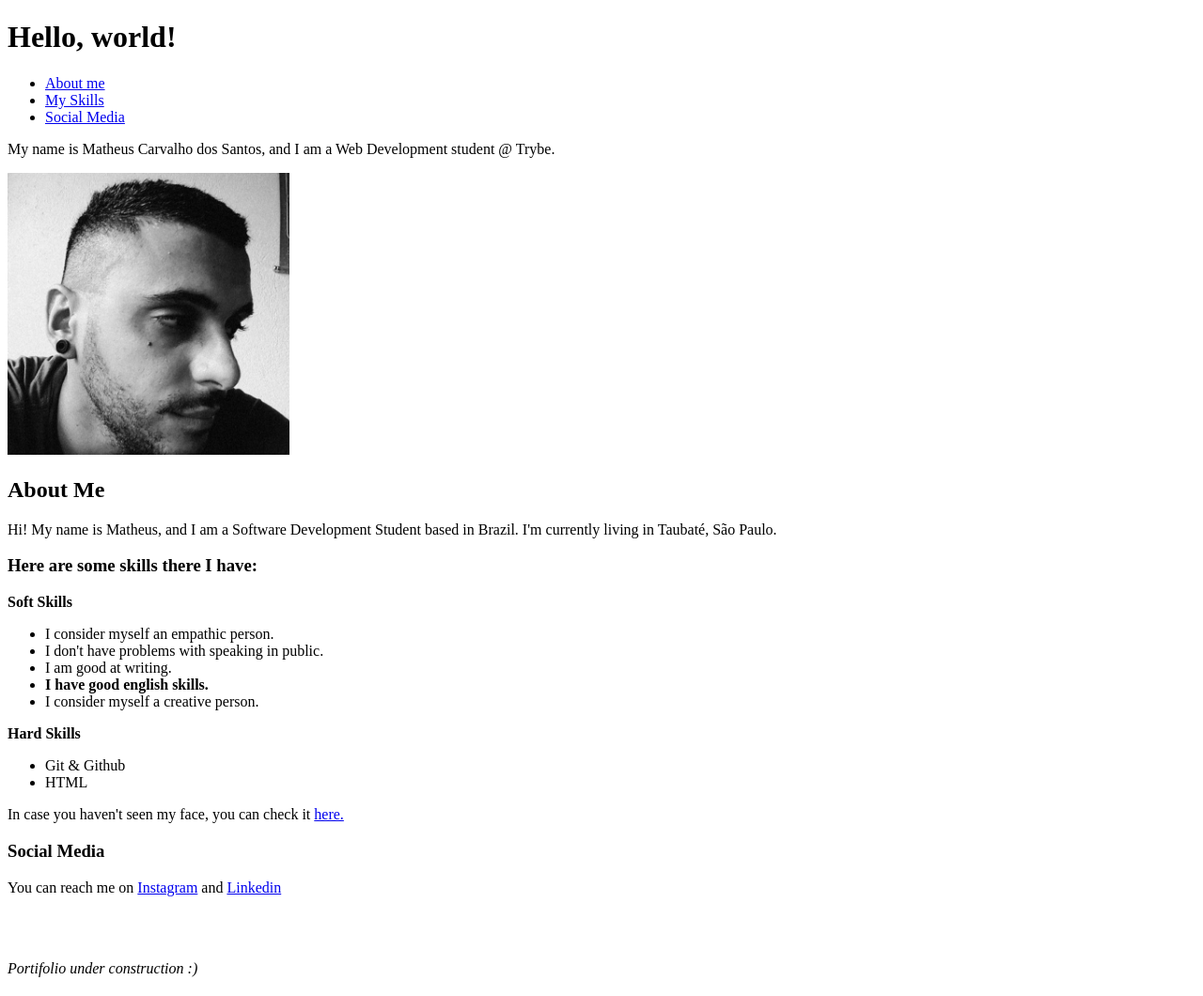
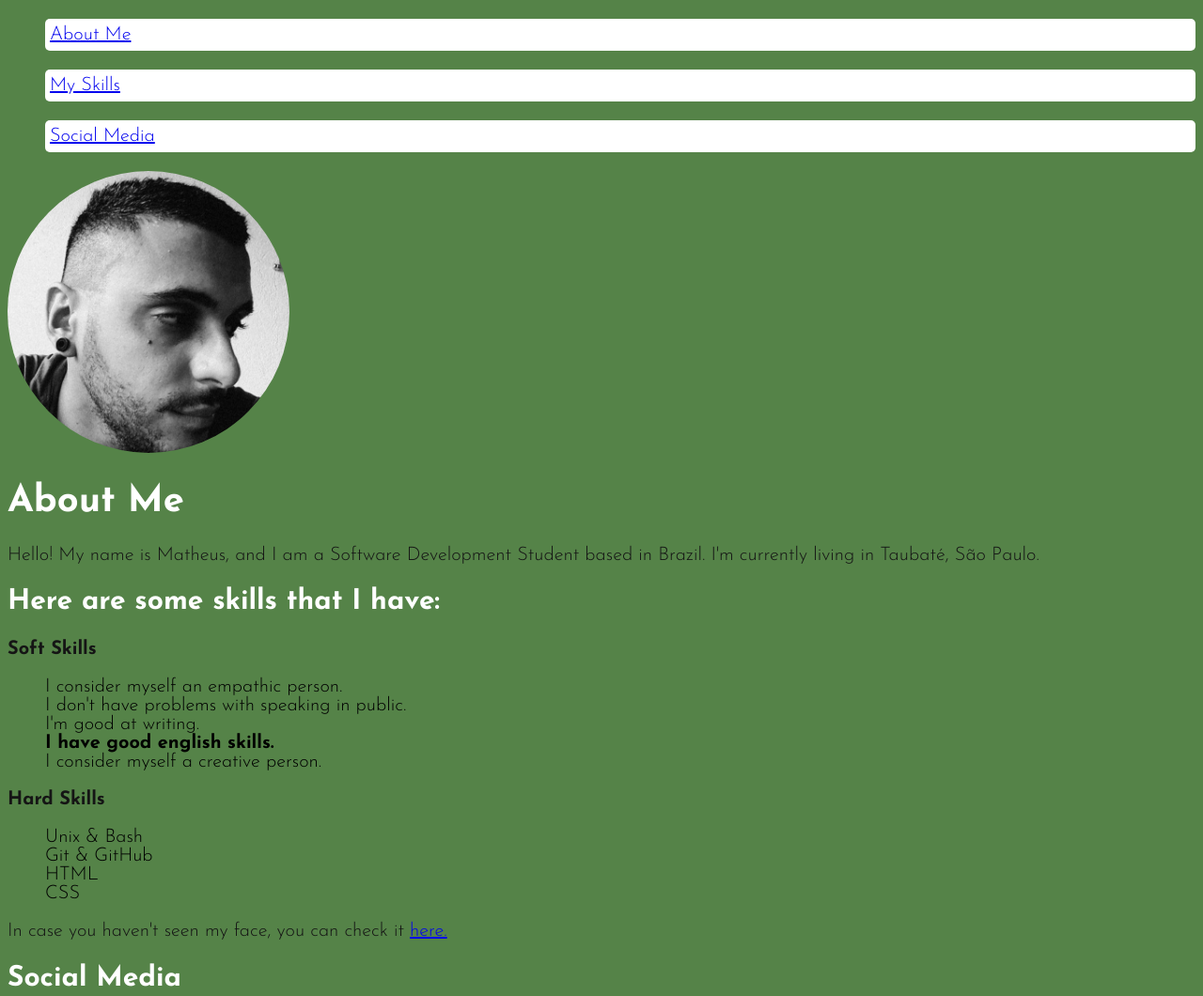
Before and after one commit to matheuscarvalhoscm/matheuscarvalhoscm.github.io, a plain HTML site: page index.html in a window 1280 px wide. Shown: the top 1060 px of the page at 94% size. Drawn offline with Linux system fonts and the light colour scheme.

Commit message:
add style.css and modify index.html

```diff
--- a/index.html
+++ b/index.html
@@ -1,43 +1,50 @@
 <!DOCTYPE html>
 <html lang="pt-br">
     <meta charset="UTF-8">
-    <title>My portifolio</title>
-    <Head><h1>Hello, world!</h1></Head>
+    <title>My Portifolio</title>
+    <head>
+    <link rel="preconnect" href="https://fonts.gstatic.com">
+<link href="https://fonts.googleapis.com/css2?family=Josefin+Sans:wght@700&display=swap" rel="stylesheet">
+<link rel="preconnect" href="https://fonts.gstatic.com">
+<link href="https://fonts.googleapis.com/css2?family=Josefin+Sans:wght@300&display=swap" rel="stylesheet">
+<link rel="stylesheet" type="text/css" href="style.css">
+    </head>
+
     <body>
 
         <ul>
-            <li><a href="#about-me">About me</a></li>
-            <li><a href="#skills">My Skills</a></li>
-            <li><a href="#social-media">Social Media</a></li>
+            <li class="button"><a href="#about-me">About Me</a></li><br>
+            <li class="button"><a href="#skills">My Skills</a></li><br>
+            <li class="button"><a href="#social-media">Social Media</a></li>
         </ul>
-
-        <p>My name is Matheus Carvalho dos Santos, and I am a Web Development student @ Trybe.</p>
 
         <img id="profile-picture" src="profile.jpg" alt="just a picture of me" width="300px">
 
-        <h2 id="about-me">About Me</h2>
-        <p>Hi! My name is Matheus, and I am a Software Development Student based in Brazil. I'm currently living in Taubaté, São Paulo. <br>
+        <h1 class="title" id="about-me">About Me</h2>
+        <p>Hello! My name is Matheus, and I am a Software Development Student based in Brazil. I'm currently living in Taubaté, São Paulo.<br>
         </p>
 
-        <h3 id="skills">Here are some skills there I have:</h3>
+        <h2 class="title" id="skills">Here are some skills that I have:</h3>
         <p><strong>Soft Skills</strong></p>
         <ul>
             <li>I consider myself an empathic person.</li>
             <li>I don't have problems with speaking in public.</li>
-            <li>I am good at writing.</li>
+            <li>I'm good at writing.</li>
             <li><strong>I have good english skills.</strong></li>
             <li>I consider myself a creative person.</li>
         </ul>
 
         <p><strong>Hard Skills</strong></p>
         <ul>
-            <li>Git & Github</li>
+            <li>Unix & Bash</li>
+            <li>Git & GitHub</li>
             <li>HTML</li>
+            <li>CSS</li>
         </ul>
 
         <p>In case you haven't seen my face, you can check it <a href="#profile-picture"> here.</a></p>
 
-        <h3 id="social-media">Social Media</h3>
+        <h2 class="title" id="social-media">Social Media</h3>
         <p>You can reach me on <a href="https://www.instagram.com/umtheu/" target="_blank">Instagram</a> and <a href="https://www.linkedin.com/in/matheuscarvalhoscm/" target="_blank"> Linkedin</a></p>
 
         <br><br>
--- /dev/null
+++ b/style.css
@@ -0,0 +1,33 @@
+
+        body {
+            text-align: justify;
+            font-family: 'Josefin Sans', sans-serif;
+            font-size: 20px;
+            background-color: rgb(85, 131, 72);
+        }
+
+        .button {
+            background-color: rgb(255, 255, 255);
+            border-radius: 5px;
+            color: rgb(21, 21, 21);
+            padding: 7px 5px;
+            text-decoration: none;
+        }
+
+        #profile-picture {
+            border-radius: 100%;
+        }
+
+        p {
+            color: rgb(21, 21, 21)
+        }
+
+        .title {
+            font-family: 'Josefin Sans', sans-serif;
+            color: rgb(255, 255, 255);
+        }
+
+        li {
+            text-align: cen;
+            list-style-type: none;
+        }
```
